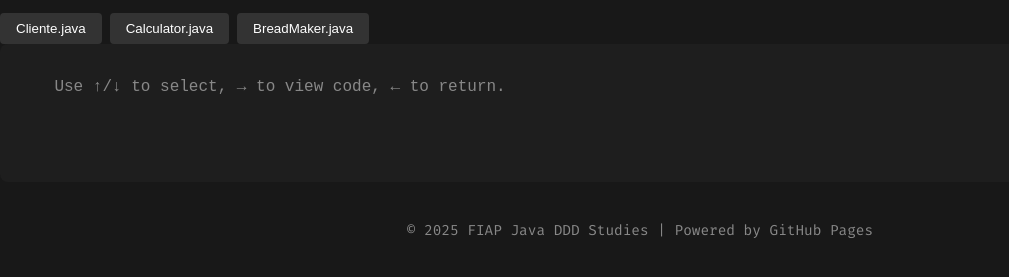
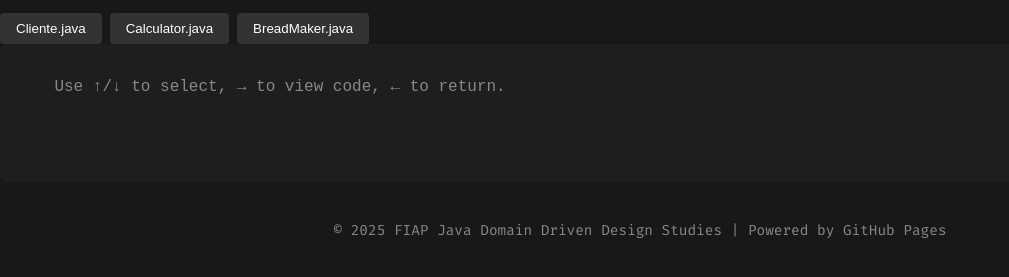
Before and after one commit to biralavor/FIAP-DomainDrivenDesign-JAVA, a plain HTML site: page index.html in a window 1280 px wide. Shown: the part 83-360 px from the top of the page, without its empty margins (0-1009 px from the left). Drawn offline with Linux system fonts and the light colour scheme.

Commit message:
refactor page name

```diff
--- a/index.html
+++ b/index.html
@@ -20,7 +20,7 @@
     <div id="prompt-menu" style="margin-top:16px;"></div>
   </div>
   <div class="footer">
-    &copy; 2025 FIAP Java DDD Studies | Powered by GitHub Pages
+    &copy; 2025 FIAP Java Domain Driven Design Studies | Powered by GitHub Pages
   </div>
   <script src="assets/js/main.js"></script>
 </body>
```
